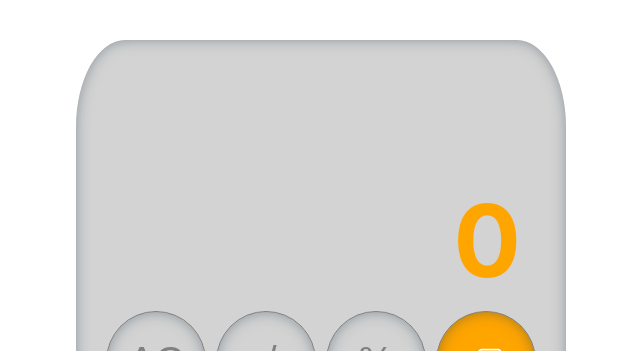
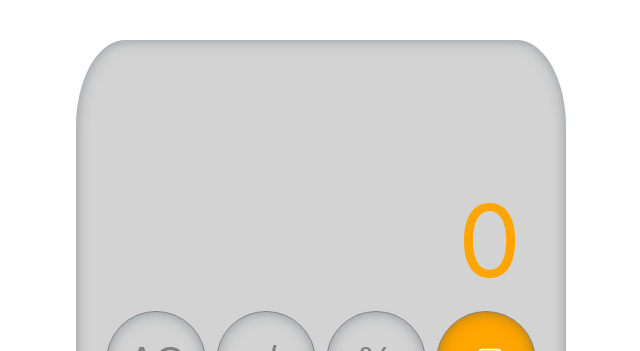
Before and after one commit to Pavel-174/calculator, a React (Create React App) app: page / in a window 1280 px wide. Shown: the top 351 px of the page, without its empty margins (319-959 px from the left). Built offline with nearby package versions, Linux system fonts and the light colour scheme.

Commit message:
x button

```diff
--- a/src/App.js
+++ b/src/App.js
@@ -61,6 +61,11 @@ function App() {
         if (!total) setTotal(screen);
         setScreen("0");
         break;
+      case "×":
+        setOperation("mult");
+        if (!total) setTotal(screen);
+        setScreen("0");
+        break;
 			default:
 				screen === "0" && screen.length < 10
 					? setScreen(e.target.value)
@@ -73,7 +78,7 @@ function App() {
 				<main>
           <div className="calculator">
 					  <div className="screen-container">
-						  <h1 className="screen">{screen}</h1>
+						  <span className="screen">{screen}</span>
 					  </div>
 					  <div id="buttons" className="button-row">
 						  <Button name="number" onClick={handleInput} value={"AC"} />
```
